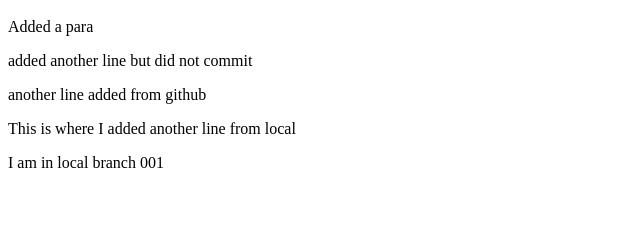
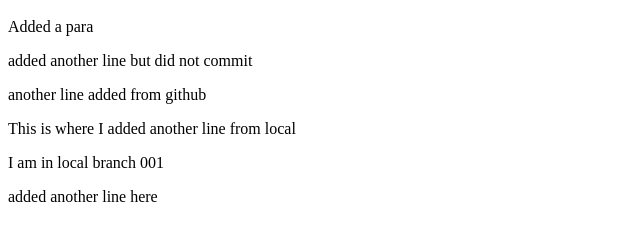
Before and after one commit to ongaikngee/sdgq2_0324_git_practical, a plain HTML site: page index.html in a window 1280 px wide. Shown: the part 48-288 px from the top of the page, without its empty margins (0-640 px from the left). Drawn offline with Linux system fonts and the light colour scheme.

Commit message:
change here

```diff
--- a/index.html
+++ b/index.html
@@ -5,4 +5,5 @@
     <p>another line added from github</p>
     <p>This is where I added another line from local</p>
     <p>I am in local branch 001</p>
+    <p>added another line here</p>
 </html>
```
